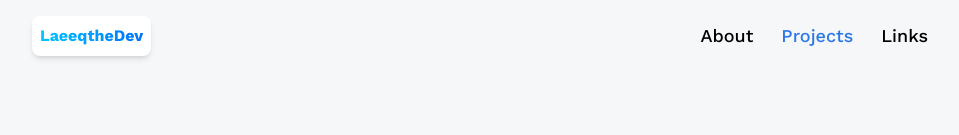
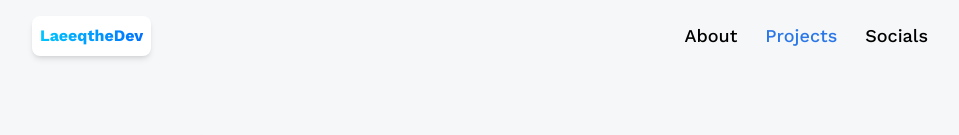
Before and after one commit to LaeeqtheDev/3d-Portfolio, a React (Vite) app: page /projects in a window 1280 px wide. Shown: the top 135 px of the page, without its empty margins (160-1119 px from the left). Built offline with nearby package versions, Linux system fonts and the light colour scheme; no server answers; the HTML template or start-up script is replaced by a standard one.

Commit message:
Update Navbar.jsx

```diff
--- a/src/components/Navbar.jsx
+++ b/src/components/Navbar.jsx
@@ -22,7 +22,7 @@ const Navbar = () => {
           rel="noopener noreferrer"
           className="text-black hover:text-blue-500"
         >
-          Links
+          Socials
         </a>
       </nav>
     </header>
```
